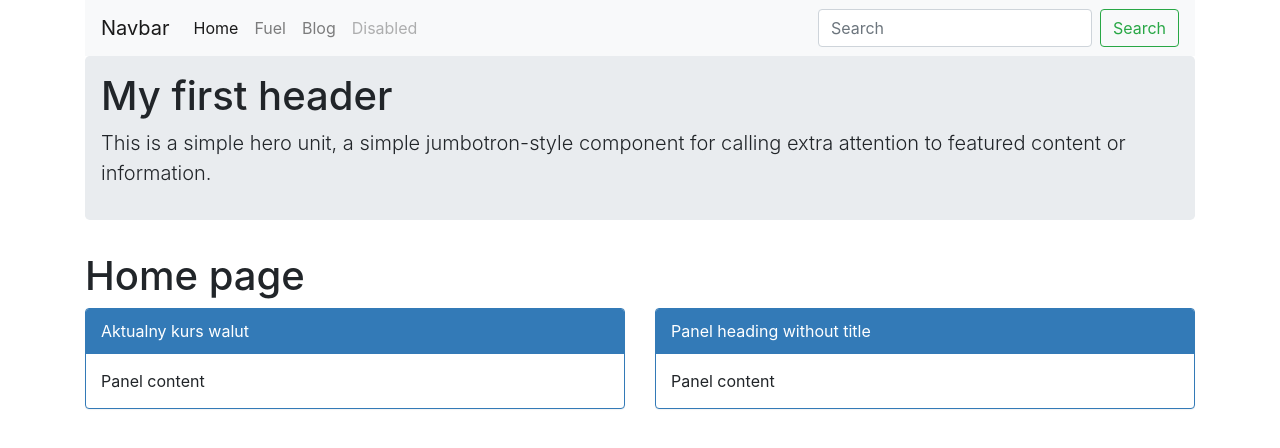
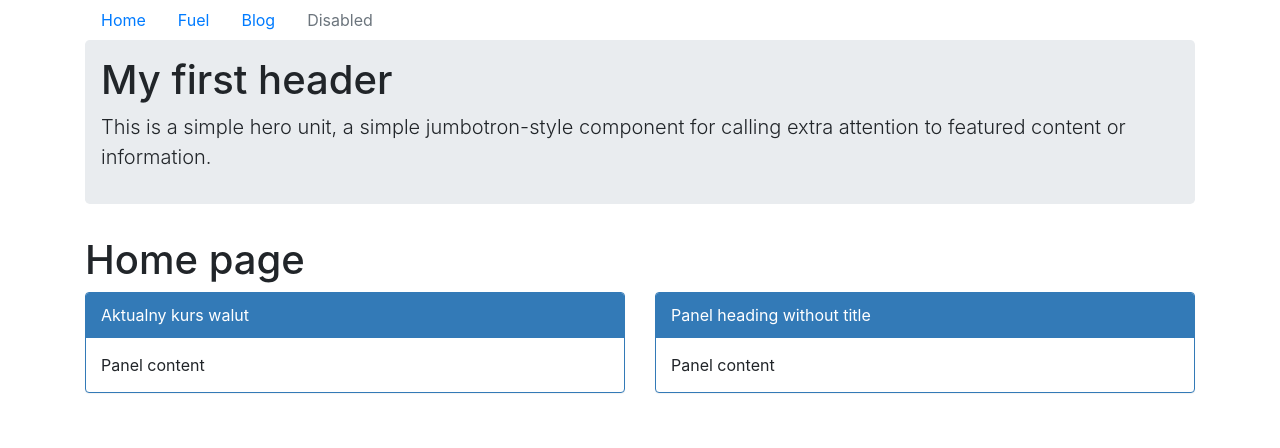
Before and after one commit to objectprogr/Dashboard, an Angular app: page / in a window 1280 px wide. Shown: the top 448 px of the page. Built offline with nearby package versions, Linux system fonts and the light colour scheme.

Commit message:
New navbar

```diff
--- a/src/app/app.component.html
+++ b/src/app/app.component.html
@@ -1,18 +1,12 @@
 
-<div class="container">
-<nav class="navbar navbar-expand-lg navbar-light bg-light">
-  <a class="navbar-brand" href="/">Navbar</a>
-  <button class="navbar-toggler" type="button" data-toggle="collapse" data-target="#navbarSupportedContent" aria-controls="navbarSupportedContent" aria-expanded="false" aria-label="Toggle navigation">
-    <span class="navbar-toggler-icon"></span>
-  </button>
-
-  <div class="collapse navbar-collapse" id="navbarSupportedContent">
-    <ul class="navbar-nav mr-auto">
-      <li class="nav-item active">
-        <a class="nav-link" [routerLink]="['/']">Home <span class="sr-only">(current)</span></a>
+<!-- Navbar -->
+<div class="container navigation">
+  <ul class="nav ">
+    <li class="nav-item">
+      <a class="nav-link active" [routerLink]="['/']">Home</a>
     </li>
     <li class="nav-item">
-        <a class="nav-link" [routerLink]="['/fuel']">Fuel</a>
+      <a class="nav-link" routerLink="/fuel" routerLinkActive="active">Fuel</a>
     </li>
     <li class="nav-item">
       <a class="nav-link" [routerLink]="['/blog']">Blog</a>
@@ -21,13 +15,8 @@
       <a class="nav-link disabled" href="#">Disabled</a>
     </li>
   </ul>
-    <form class="form-inline my-2 my-lg-0">
-      <input class="form-control mr-sm-2" placeholder="Search" aria-label="Search" type="text">
-      <button class="btn btn-outline-success my-2 my-sm-0" type="submit">Search</button>
-    </form>
   </div>
-</nav>
-</div>
+
 <div class="container">
   <div class="jumbotron">
     <h1 class="display-6">My first header</h1>
```
Lines whose indentation alone changed are shown as unchanged.
